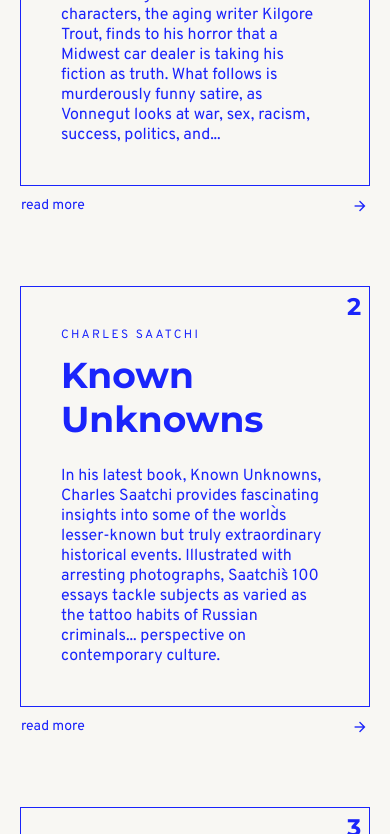
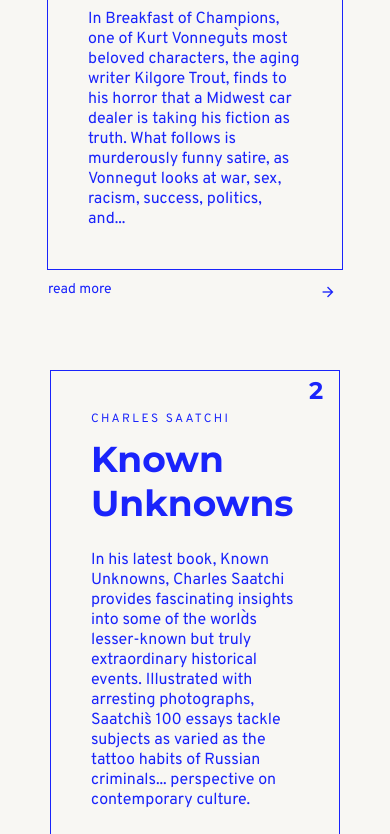
Before and after one commit to porneczy/FinalExamSiteBuild, a plain HTML site: page frontend/index.html in a window 390 px wide. Shown: the part 365-1199 px from the top of the page. Drawn offline with nearby package versions, Linux system fonts and the light colour scheme.

Commit message:
gridToFlexDone

```diff
--- a/frontend/style.css
+++ b/frontend/style.css
@@ -66,11 +66,14 @@ body {
 }
 .material-symbols-outlined {
     font-size: 24px;
+    padding-right: 5px;
+    padding-top: 2px;
 }
 #main{
     margin: 0 50px;
-    display: grid;
-    grid-template-columns: 350px 350px 350px;
+    display: flex;
+    flex-wrap: wrap;
+
     grid-column-gap: 20px;
     grid-row-gap: 100px;
     justify-content: center;
@@ -79,8 +82,8 @@ body {
 }
 .card{
     position: relative;
-    /* gap: 100px 20px; */
     padding: 40px;
+
 
     background-color: #f8f7f3;
     color: #1a24fb;
@@ -94,7 +97,7 @@ body {
     width: 40px;
     height: 40px;
     position: absolute;
-    right: -18px;
+    right: -10px;
     top: 5px;
     font-weight: 700;
     font-size: 24px;
@@ -105,6 +108,7 @@ body {
     font-weight: 700;
     font-family: 'Montserrat', sans-serif;
     margin-bottom: 25px;
+
 }
 .sub{
     font-size: 12px;
@@ -127,6 +131,10 @@ body {
     display: flex;
     justify-content: space-between;
 }
+.rmBtn:hover{
+    background-color: #1a24fb;
+    color: #f8f7f3;
+}
 .arrow{
     font-size: 18px;
 }
@@ -139,6 +147,7 @@ body {
 
 @media screen and (max-width: 820px) {
     #main{
-        grid-template-columns: 350px;
+        display: flex;
+        flex-wrap: wrap;
     }
 }
```
